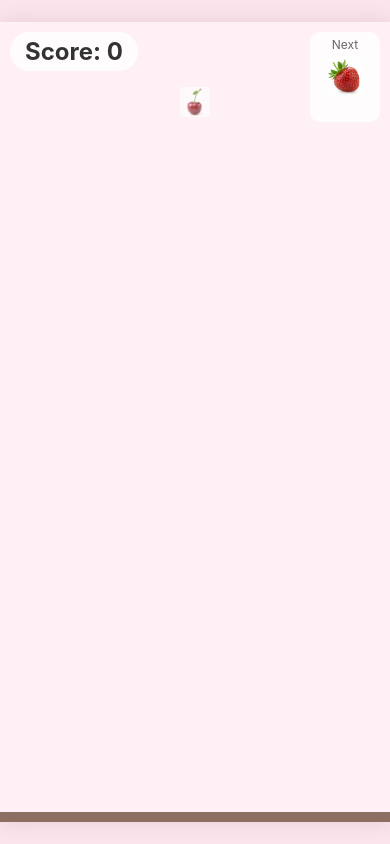
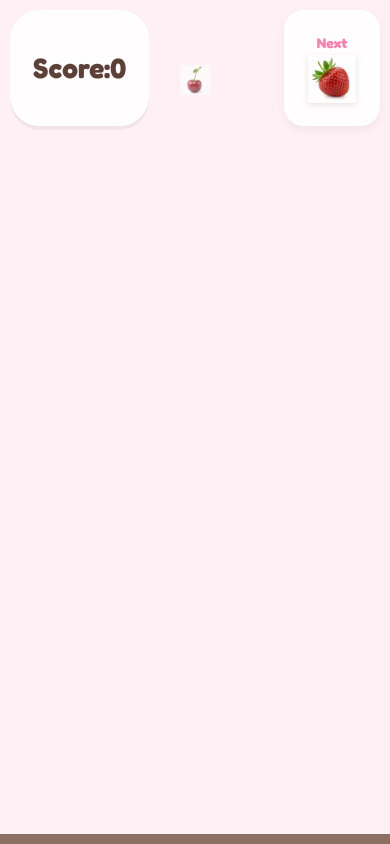
Before and after one commit to O685463/suica-test, a website built with Vite: page index.html in a window 390 px wide. Built offline with nearby package versions, Linux system fonts and the light colour scheme.

Commit message:
feat: polish UI with cute design and mobile checking

```diff
--- a/index.html
+++ b/index.html
@@ -4,8 +4,14 @@
 <head>
   <meta charset="UTF-8" />
   <link rel="icon" type="image/svg+xml" href="/vite.svg" />
-  <meta name="viewport" content="width=device-width, initial-scale=1.0, maximum-scale=1.0, user-scalable=no" />
+  <meta name="viewport"
+    content="width=device-width, initial-scale=1.0, maximum-scale=1.0, user-scalable=no, viewport-fit=cover" />
   <title>Suica Real</title>
+  <link rel="preconnect" href="https://fonts.googleapis.com">
+  <link rel="preconnect" href="https://fonts.gstatic.com" crossorigin>
+  <link
+    href="https://fonts.googleapis.com/css2?family=Fredoka:wght@400;700&family=M+PLUS+Rounded+1c:wght@400;700&display=swap"
+    rel="stylesheet">
   <link rel="stylesheet" href="./style.css" />
 </head>
 
--- a/style.css
+++ b/style.css
@@ -1,8 +1,11 @@
 :root {
-  --font-family: 'Inter', system-ui, Avenir, Helvetica, Arial, sans-serif;
-  --bg-color: #fce4ec; /* Light pinkish background */
-  --container-bg: #fff0f5;
-  --accent-color: #ff4081;
+  --font-family: 'Fredoka', 'M PLUS Rounded 1c', sans-serif;
+  --bg-color-1: #fff0f5;
+  --bg-color-2: #ffe4e1;
+  --container-bg: #ffffff;
+  --accent-color: #ff80ab;
+  --text-color: #5d4037;
+  --ui-bg: rgba(255, 255, 255, 0.9);
 }
 
 body {
@@ -12,26 +15,46 @@ body {
   justify-content: center;
   align-items: center;
   min-height: 100vh;
-  background-color: var(--bg-color);
+  min-height: 100dvh;
+  /* Dynamic viewport height for mobile */
+  background-color: var(--bg-color-1);
+  background-image:
+    radial-gradient(#ffcdd2 15%, transparent 16%),
+    radial-gradient(#ffcdd2 15%, transparent 16%);
+  background-size: 20px 20px;
+  background-position: 0 0, 10px 10px;
   font-family: var(--font-family);
   overflow: hidden;
-  touch-action: none; /* Prevent scrolling on mobile */
+  touch-action: none;
 }
 
 #app {
   position: relative;
   width: 100%;
-  max-width: 600px;
+  max-width: 500px;
+  /* Slightly narrower for better "mobile" feel on desktop too */
   height: 100vh;
-  max-height: 800px;
+  height: 100dvh;
+  max-height: 850px;
   background-color: var(--container-bg);
-  box-shadow: 0 0 20px rgba(0, 0, 0, 0.1);
+  box-shadow: 0 10px 25px rgba(0, 0, 0, 0.1);
   overflow: hidden;
+  border-radius: 0;
+}
+
+@media (min-width: 500px) {
+  #app {
+    height: 90vh;
+    height: 90dvh;
+    border-radius: 24px;
+    border: 8px solid white;
+  }
 }
 
 #game-container {
   width: 100%;
   height: 100%;
+  /* Canvas will just fill this */
 }
 
 canvas {
@@ -42,46 +65,61 @@ canvas {
 
 #ui-layer {
   position: absolute;
-  top: 10px;
-  left: 10px;
-  right: 10px;
+  top: 0;
+  left: 0;
+  right: 0;
+  padding: 10px;
+  padding-top: max(10px, env(safe-area-inset-top));
+  /* Safe area support */
+  padding-left: max(10px, env(safe-area-inset-left));
+  padding-right: max(10px, env(safe-area-inset-right));
   display: flex;
   justify-content: space-between;
-  pointer-events: none; /* Let clicks pass through to canvas */
+  pointer-events: none;
+  z-index: 10;
 }
 
 #score-container {
-  font-size: 24px;
-  font-weight: bold;
-  color: #333;
-  background: rgba(255, 255, 255, 0.8);
-  padding: 5px 15px;
-  border-radius: 20px;
+  font-size: 28px;
+  font-weight: 700;
+  color: var(--text-color);
+  background: var(--ui-bg);
+  padding: 8px 20px;
+  border-radius: 30px;
+  box-shadow: 0 4px 0 rgba(0, 0, 0, 0.05);
+  border: 3px solid #fff;
+  display: flex;
+  align-items: center;
 }
 
 #next-fruit-container {
-  background: rgba(255, 255, 255, 0.8);
-  padding: 5px;
-  border-radius: 10px;
+  background: var(--ui-bg);
+  padding: 10px;
+  border-radius: 20px;
   text-align: center;
-  position: absolute;
-  top: 0;
-  right: 0;
-  width: 60px;
-  height: 80px;
+  width: 70px;
+  height: 90px;
+  box-shadow: 0 4px 10px rgba(0, 0, 0, 0.05);
+  border: 3px solid #fff;
+  display: flex;
+  flex-direction: column;
+  align-items: center;
+  justify-content: center;
 }
 
 #next-fruit-container p {
   margin: 0;
-  font-size: 12px;
-  color: #666;
+  font-size: 14px;
+  color: var(--accent-color);
+  font-weight: 700;
+  margin-bottom: 4px;
 }
 
 #next-fruit-img {
-  width: 40px;
-  height: 40px;
+  width: 48px;
+  height: 48px;
   object-fit: contain;
-  margin-top: 5px;
+  filter: drop-shadow(0 2px 3px rgba(0, 0, 0, 0.1));
 }
 
 /* Game Over Overlay */
@@ -97,7 +135,8 @@ canvas {
   justify-content: center;
   align-items: center;
   z-index: 100;
-  display: none; /* Hidden by default */
+  display: none;
+  /* Hidden by default */
 }
 
 #game-over-overlay.visible {
@@ -139,9 +178,18 @@ canvas {
 }
 
 @keyframes scorePop {
-  0% { transform: scale(1); }
-  50% { transform: scale(1.5); color: var(--accent-color); }
-  100% { transform: scale(1); }
+  0% {
+    transform: scale(1);
+  }
+
+  50% {
+    transform: scale(1.5);
+    color: var(--accent-color);
+  }
+
+  100% {
+    transform: scale(1);
+  }
 }
 
 /* Pop Effect */
@@ -150,12 +198,19 @@ canvas {
   pointer-events: none;
   width: 100px;
   height: 100px;
-  background: radial-gradient(circle, rgba(255,255,255,0.8) 0%, rgba(255,255,255,0) 70%);
+  background: radial-gradient(circle, rgba(255, 255, 255, 0.8) 0%, rgba(255, 255, 255, 0) 70%);
   transform: translate(-50%, -50%) scale(0);
   animation: popExpand 0.4s ease-out forwards;
 }
 
 @keyframes popExpand {
-  0% { transform: translate(-50%, -50%) scale(0.2); opacity: 1; }
-  100% { transform: translate(-50%, -50%) scale(1.5); opacity: 0; }
+  0% {
+    transform: translate(-50%, -50%) scale(0.2);
+    opacity: 1;
+  }
+
+  100% {
+    transform: translate(-50%, -50%) scale(1.5);
+    opacity: 0;
+  }
 }
```
